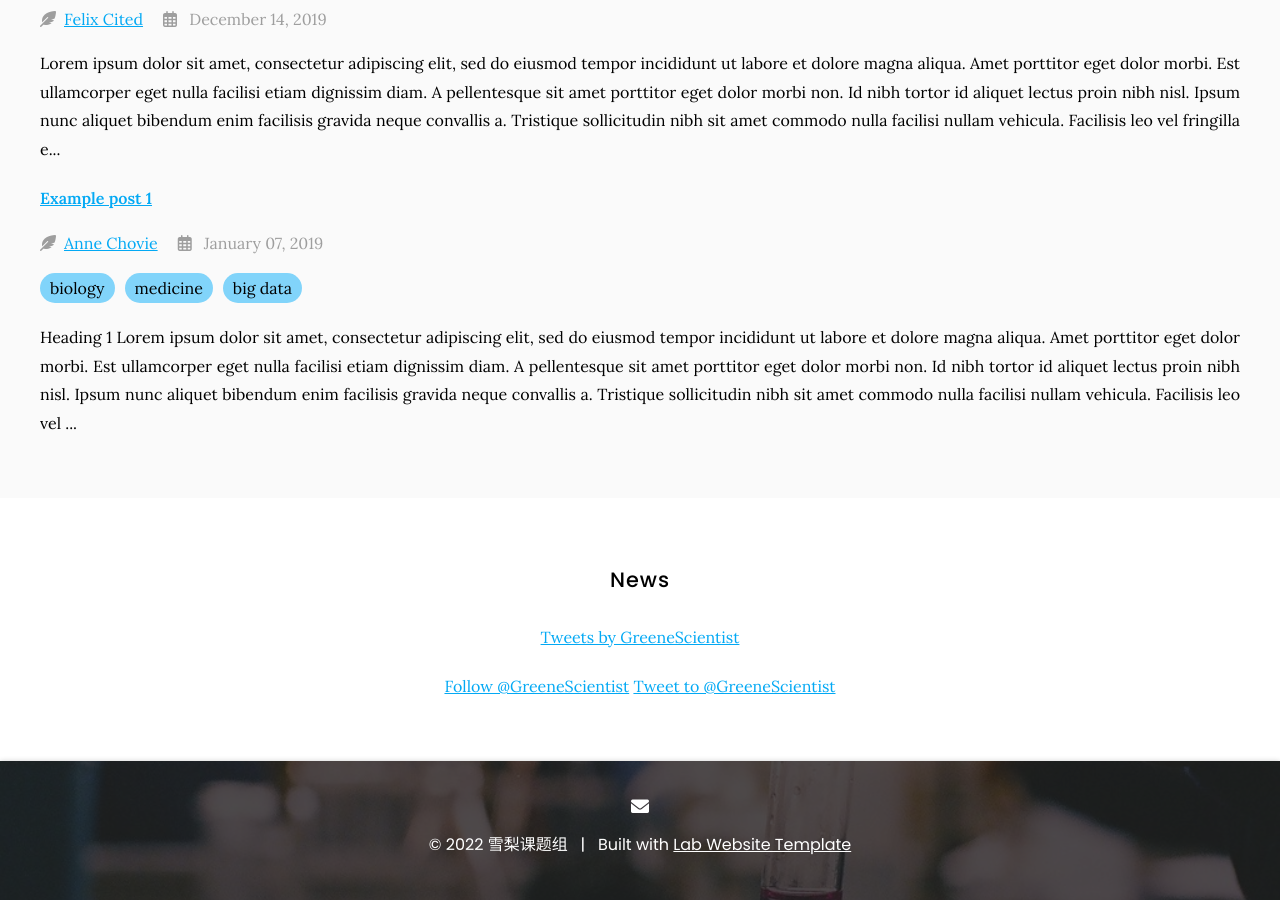
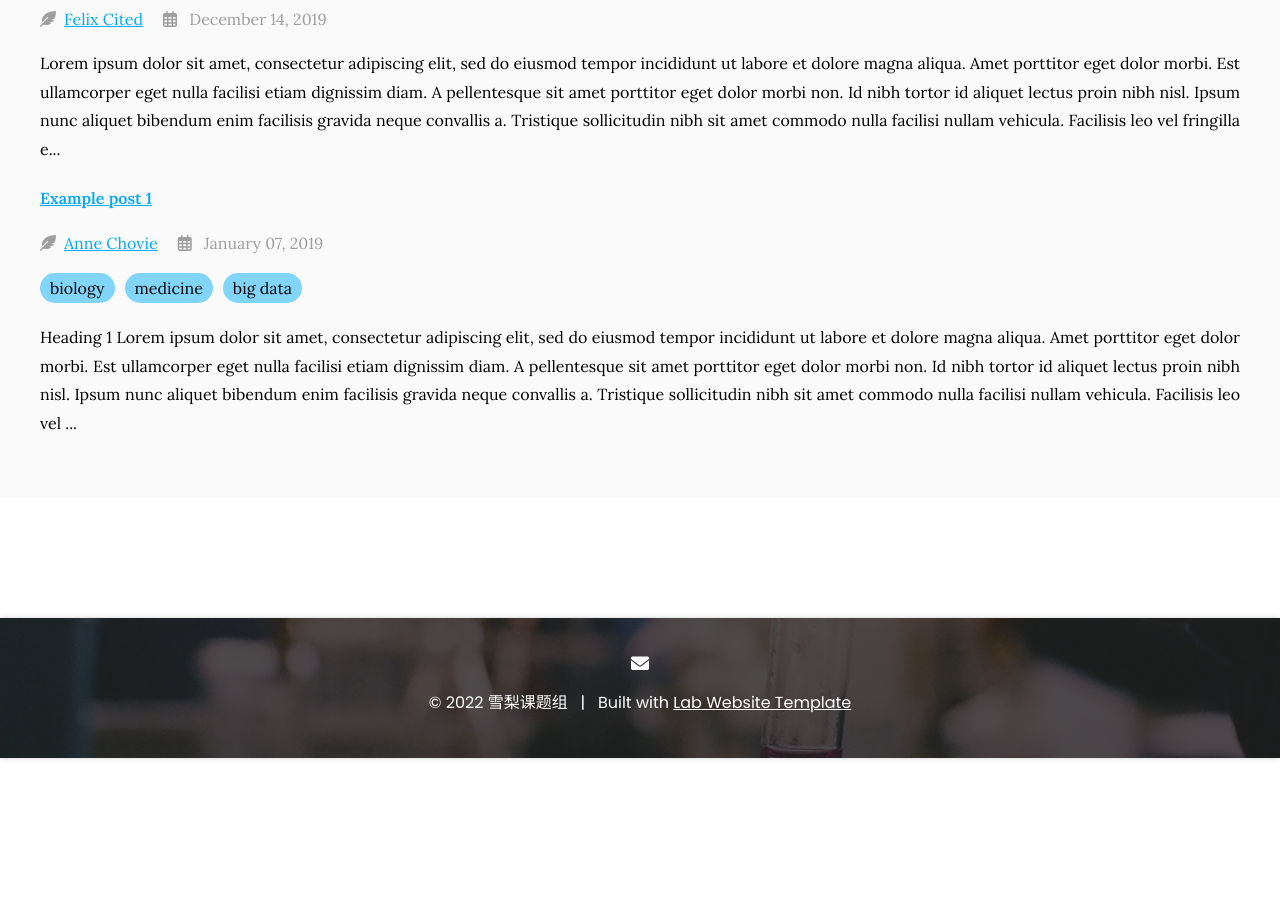
Before and after one commit to xueliktz/xueliktz.github.io, a Jekyll site: the page built from activity/index.md, in a window 1280 px wide and 900 px high, scrolled down 798 px. Built offline with Jekyll 4.4.1, drawn with Linux system fonts in a browser that asks for light colours; comment, search, counter and statistics services are not loaded; after the commit the page ends 1556 px from its top, so only the background shows below that.

Commit message:
Update index.md

```diff
--- a/activity/index.md
+++ b/activity/index.md
@@ -14,14 +14,3 @@ nav:
 {% include list.html data="posts" component="post-excerpt" %}
 
 {% include section.html %}
-
-## News
-
-<!-- Twitter embeds from https://publish.twitter.com/ -->
-
-<a class="twitter-timeline" data-width="400" data-height="400" href="https://twitter.com/GreeneScientist?ref_src=twsrc%5Etfw">Tweets by GreeneScientist</a> <script async src="https://platform.twitter.com/widgets.js" charset="utf-8"></script>
-{:.center}
-
-<a href="https://twitter.com/GreeneScientist?ref_src=twsrc%5Etfw" class="twitter-follow-button" data-show-count="false">Follow @GreeneScientist</a><script async src="https://platform.twitter.com/widgets.js" charset="utf-8"></script>
-<a href="https://twitter.com/intent/tweet?screen_name=GreeneScientist&ref_src=twsrc%5Etfw" class="twitter-mention-button" data-show-count="false">Tweet to @GreeneScientist</a><script async src="https://platform.twitter.com/widgets.js" charset="utf-8"></script>
-{:.center}
```
Also changed, not shown: other parts of activity/index.md (+1 -1 lines).
